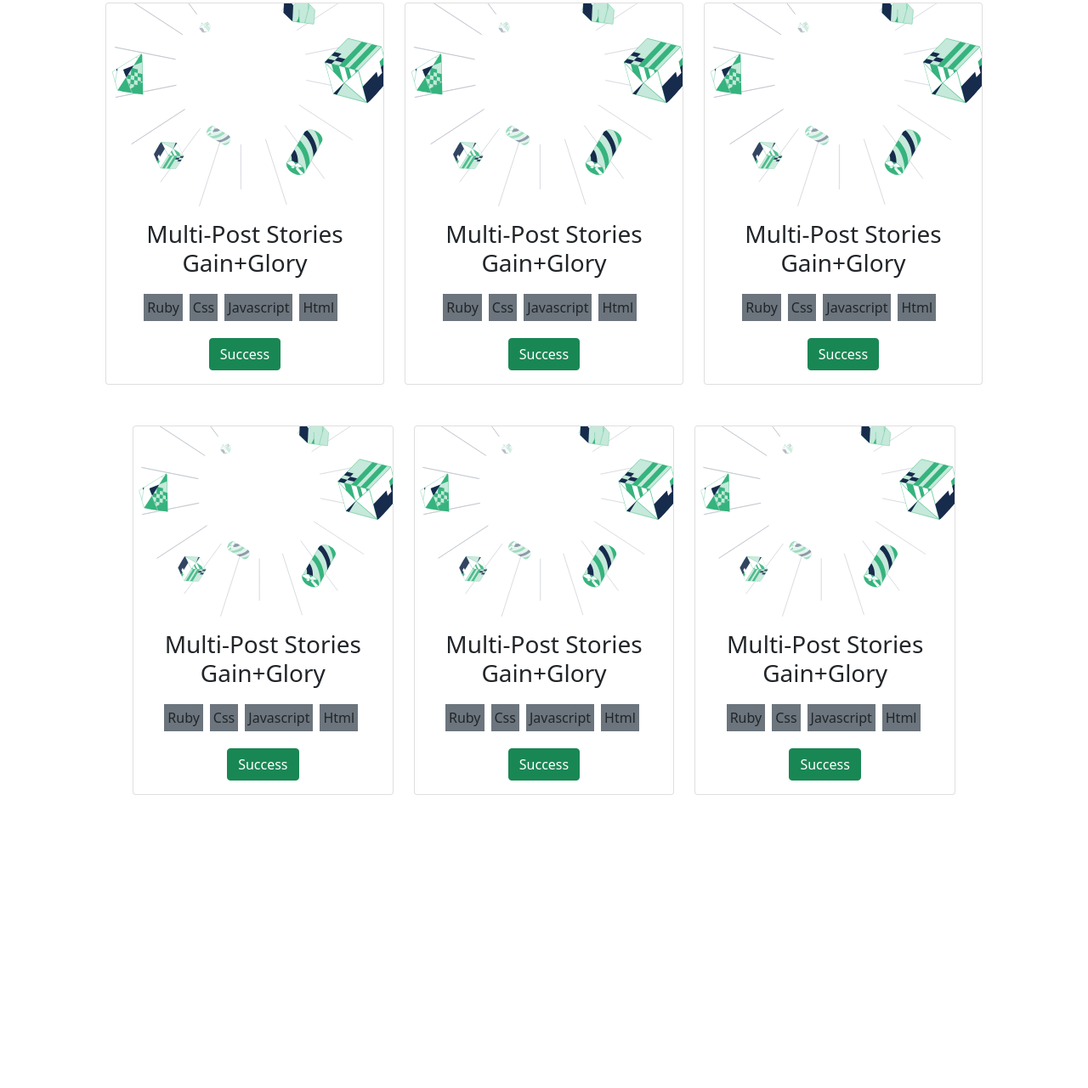
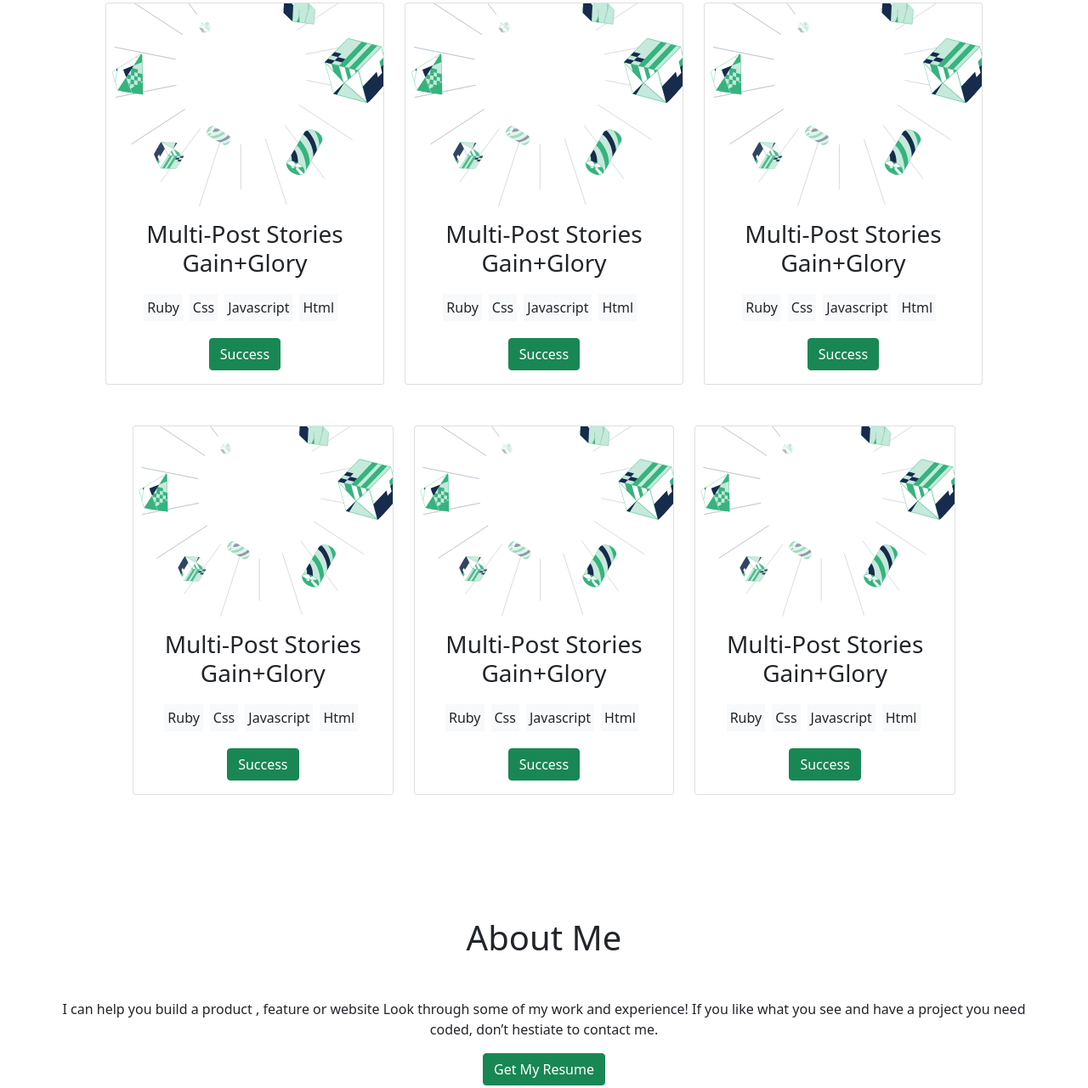
Before and after one commit to Thermiee/Bootstrap-Portfolio, a plain HTML site: page index.html in a window 1280 px wide. Shown: the part 725-2006 px from the top of the page at 85% size. Before the commit the page ends 1805 px from the top, so only its background shows below. Drawn offline with nearby package versions, Linux system fonts and the light colour scheme.

Commit message:
Added about me

```diff
--- a/index.html
+++ b/index.html
@@ -18,13 +18,13 @@
     <header>
         <ul class="nav justify-content-center">
             <li class="nav-item">
-                <a class="nav-link active" aria-current="page" href="#">Active</a>
+                <a class="nav-link active" aria-current="page" href="#">Portfolio</a>
             </li>
             <li class="nav-item">
-                <a class="nav-link" href="#">Link</a>
+                <a class="nav-link" href="#">About</a>
             </li>
             <li class="nav-item">
-                <a class="nav-link" href="#">Link</a>
+                <a class="nav-link" href="#">Contact</a>
             </li>
         </ul>
     </header>
@@ -55,10 +55,10 @@
                 <div class="card-body text-center">
                   <h3 class="card-title">Multi-Post Stories Gain+Glory</h3>
                   <ul class="d-flex justify-content-center w-75 m-3">
-                    <li class="bg-secondary p-1 m-1">Ruby</li>
-                    <li class="bg-secondary p-1 m-1">Css</li>
-                    <li class="bg-secondary p-1 m-1">Javascript</li>
-                    <li class="bg-secondary p-1 m-1">Html</li>
+                    <li class="bg-light text-dark p-1 m-1">Ruby</li>
+                    <li class="bg-light text-dark p-1 m-1">Css</li>
+                    <li class="bg-light text-dark p-1 m-1">Javascript</li>
+                    <li class="bg-light text-dark p-1 m-1">Html</li>
                   </ul>
                   <button type="button" class="btn btn-success">Success</button>
                 </div>
@@ -70,10 +70,10 @@
                 <div class="card-body text-center">
                   <h3 class="card-title">Multi-Post Stories Gain+Glory</h3>
                   <ul class="d-flex justify-content-center w-75 m-3">
-                    <li class="bg-secondary p-1 m-1">Ruby</li>
-                    <li class="bg-secondary p-1 m-1">Css</li>
-                    <li class="bg-secondary p-1 m-1">Javascript</li>
-                    <li class="bg-secondary p-1 m-1">Html</li>
+                    <li class="bg-light text-dark p-1 m-1">Ruby</li>
+                    <li class="bg-light text-dark p-1 m-1">Css</li>
+                    <li class="bg-light text-dark p-1 m-1">Javascript</li>
+                    <li class="bg-light text-dark p-1 m-1">Html</li>
                   </ul>
                   <button type="button" class="btn btn-success">Success</button>
                 </div>
@@ -85,10 +85,10 @@
                 <div class="card-body text-center">
                   <h3 class="card-title">Multi-Post Stories Gain+Glory</h3>
                   <ul class="d-flex justify-content-center w-75 m-3">
-                    <li class="bg-secondary p-1 m-1">Ruby</li>
-                    <li class="bg-secondary p-1 m-1">Css</li>
-                    <li class="bg-secondary p-1 m-1">Javascript</li>
-                    <li class="bg-secondary p-1 m-1">Html</li>
+                    <li class="bg-light text-dark p-1 m-1">Ruby</li>
+                    <li class="bg-light text-dark p-1 m-1">Css</li>
+                    <li class="bg-light text-dark p-1 m-1">Javascript</li>
+                    <li class="bg-light text-dark p-1 m-1">Html</li>
                   </ul>
                   <button type="button" class="btn btn-success">Success</button>
                 </div>
@@ -102,10 +102,10 @@
                 <div class="card-body text-center">
                   <h3 class="card-title">Multi-Post Stories Gain+Glory</h3>
                   <ul class="d-flex justify-content-center w-75 m-3">
-                    <li class="bg-secondary p-1 m-1">Ruby</li>
-                    <li class="bg-secondary p-1 m-1">Css</li>
-                    <li class="bg-secondary p-1 m-1">Javascript</li>
-                    <li class="bg-secondary p-1 m-1">Html</li>
+                    <li class="bg-light text-dark p-1 m-1">Ruby</li>
+                    <li class="bg-light text-dark p-1 m-1">Css</li>
+                    <li class="bg-light text-dark p-1 m-1">Javascript</li>
+                    <li class="bg-light text-dark p-1 m-1">Html</li>
                   </ul>
                   <button type="button" class="btn btn-success">Success</button>
                 </div>
@@ -117,10 +117,10 @@
                 <div class="card-body text-center">
                   <h3 class="card-title">Multi-Post Stories Gain+Glory</h3>
                   <ul class="d-flex justify-content-center w-75 m-3">
-                    <li class="bg-secondary p-1 m-1">Ruby</li>
-                    <li class="bg-secondary p-1 m-1">Css</li>
-                    <li class="bg-secondary p-1 m-1">Javascript</li>
-                    <li class="bg-secondary p-1 m-1">Html</li>
+                    <li class="bg-light text-dark p-1 m-1">Ruby</li>
+                    <li class="bg-light text-dark p-1 m-1">Css</li>
+                    <li class="bg-light text-dark p-1 m-1">Javascript</li>
+                    <li class="bg-light text-dark p-1 m-1">Html</li>
                   </ul>
                   <button type="button" class="btn btn-success">Success</button>
                 </div>
@@ -132,10 +132,10 @@
                 <div class="card-body text-center">
                   <h3 class="card-title">Multi-Post Stories Gain+Glory</h3>
                   <ul class="d-flex justify-content-center w-75 m-3">
-                    <li class="bg-secondary p-1 m-1">Ruby</li>
-                    <li class="bg-secondary p-1 m-1">Css</li>
-                    <li class="bg-secondary p-1 m-1">Javascript</li>
-                    <li class="bg-secondary p-1 m-1">Html</li>
+                    <li class="bg-light text-dark p-1 m-1">Ruby</li>
+                    <li class="bg-light text-dark p-1 m-1">Css</li>
+                    <li class="bg-light text-dark p-1 m-1">Javascript</li>
+                    <li class="bg-light text-dark p-1 m-1">Html</li>
                   </ul>
                   <button type="button" class="btn btn-success">Success</button>
                 </div>
@@ -143,6 +143,17 @@
             </div>
           </div>
     </section>
+
+    <section class="text-center m-5" >
+      <h1 class="text-center m-5">
+        About Me
+    </h1>
+    <p class="text center">
+      I can help you build a product , feature or website Look through some of my work and experience! If you like what you see and have a project you need coded,
+      don’t hestiate to contact me.
+    </p>
+    <button type="button" class="btn btn-success">Get My Resume</button>
+    </section>
 </body>
 
 </html>
--- a/style.css
+++ b/style.css
@@ -11,5 +11,5 @@
 }
 
 ul {
-    list-style-type: none;
+  list-style-type: none;
 }
```
